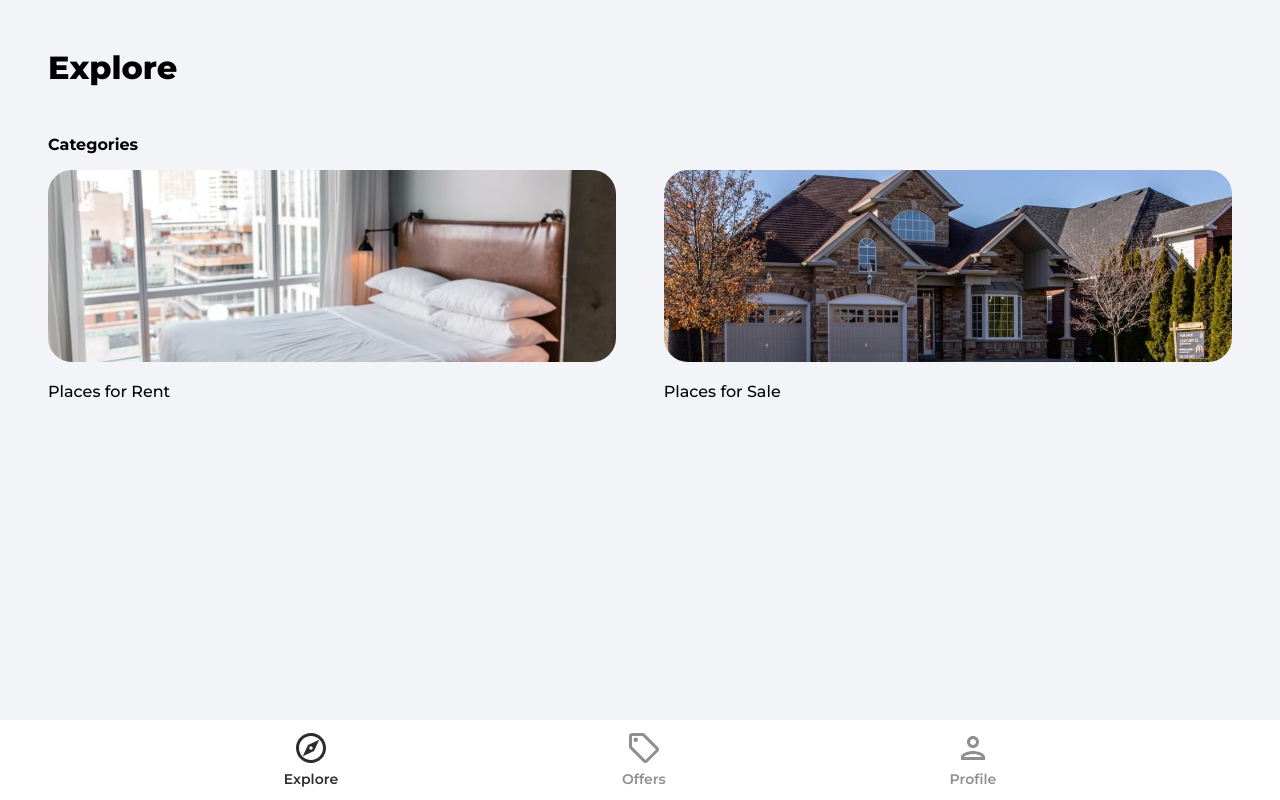
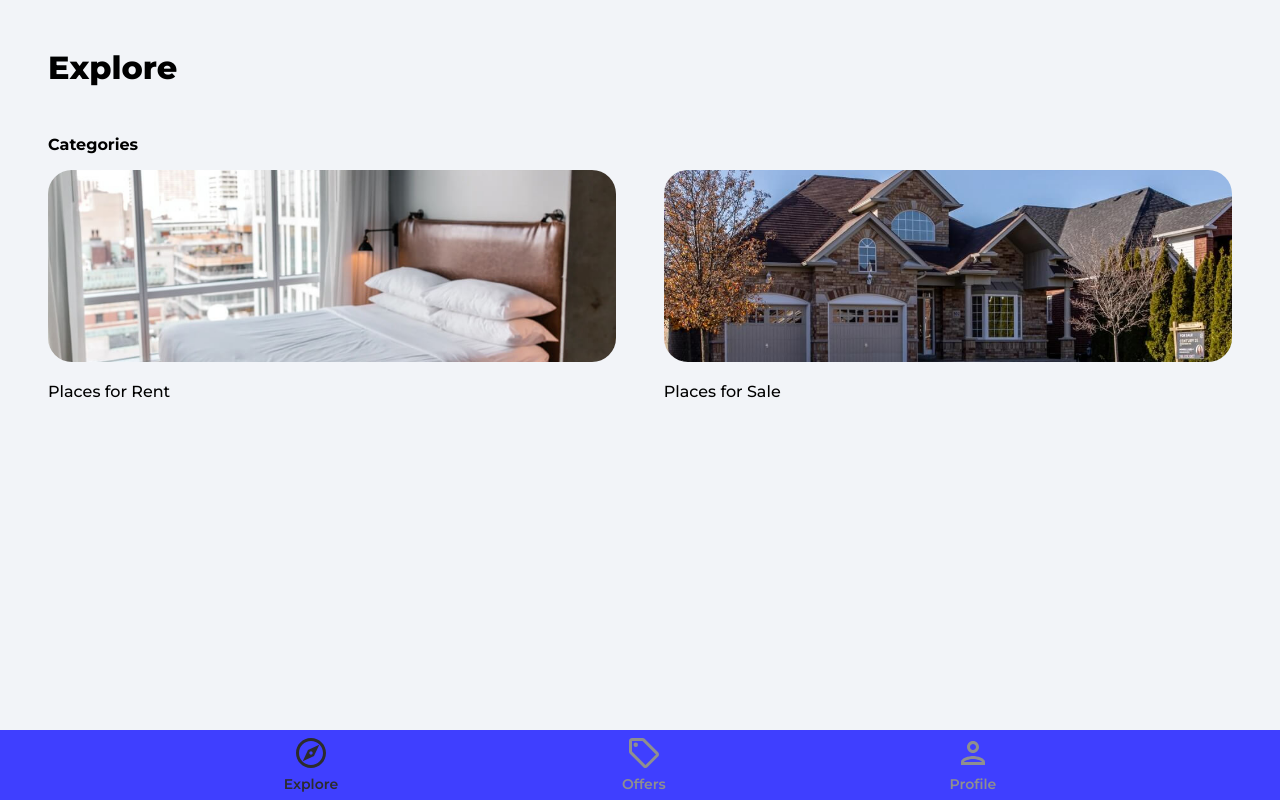
Before and after one commit to Muratozbk/house-marketplace, a React (Create React App) app: page / in a window 1280 px wide. Built offline with nearby package versions, Linux system fonts and the light colour scheme; no server answers; the database is empty.

Commit message:
navbar css

```diff
--- a/src/index.css
+++ b/src/index.css
@@ -152,8 +152,8 @@ button {
   left: 0;
   bottom: 0;
   right: 0;
-  height: 80px;
-  background-color: #ffffff;
+  height: 70px;
+  background-color: #3f3fff;
   z-index: 1000;
   display: flex;
   justify-content: center;
@@ -162,7 +162,7 @@ button {
 
 .navbarNav {
   width: 100%;
-  margin-top: 0.75rem;
+  margin-top: 0.72rem;
   overflow-y: hidden;
 }
 
```
